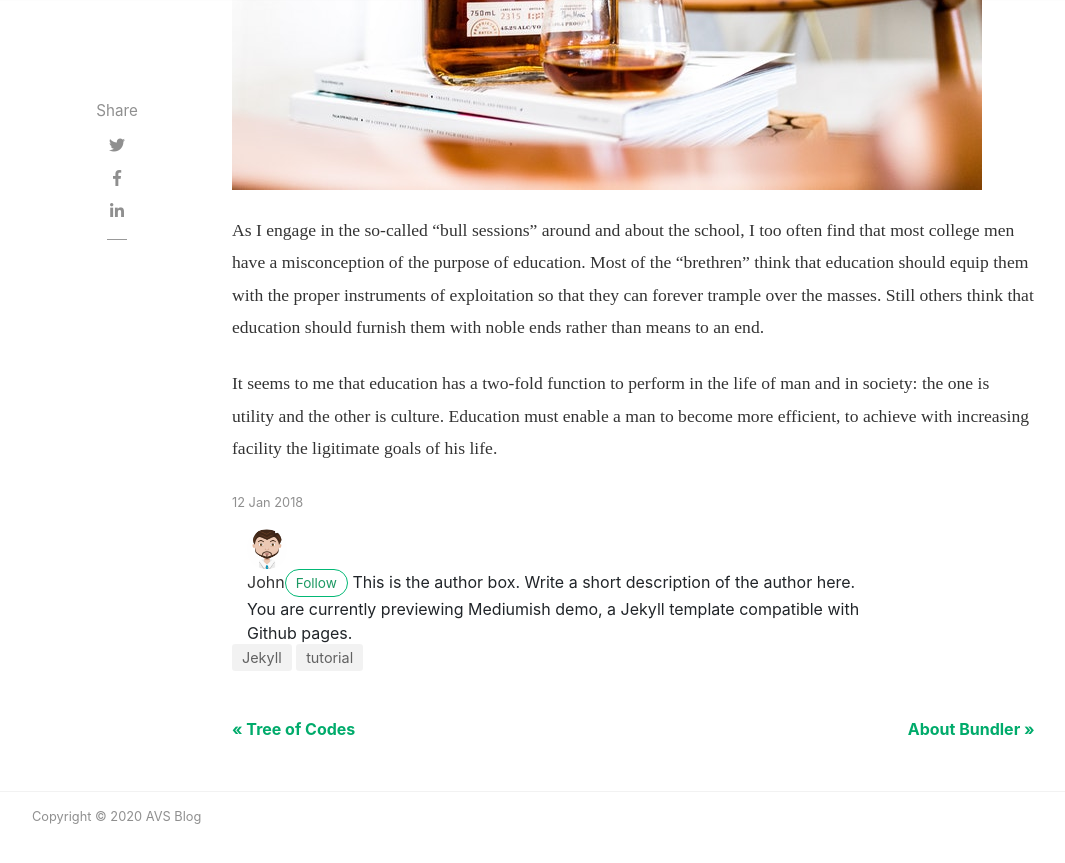
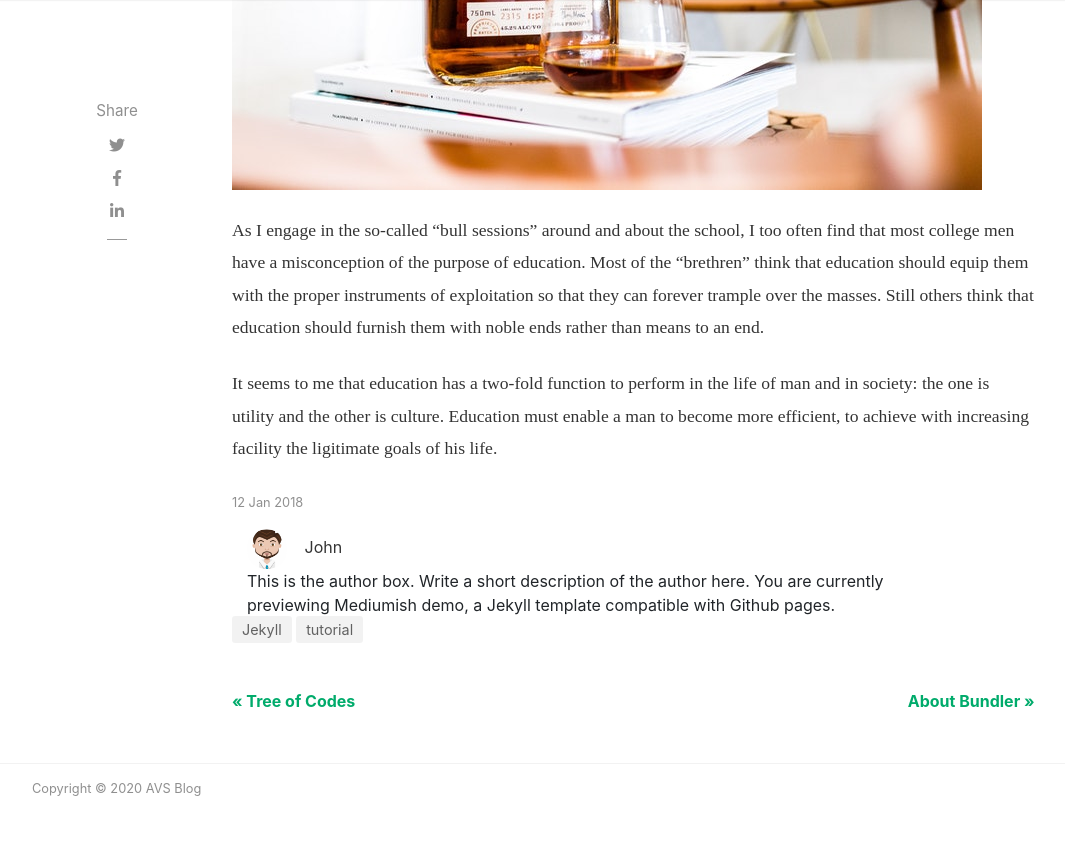
Before and after one commit to AVSBlog/avsblog.github.io, a Jekyll site: the page built from _posts/2018-01-12-we-all-wait-for-summer.md, in a window 1280 px wide and 900 px high, scrolled down 621 px. Shown: the top 863 px of the window, without its empty margins (53-1118 px from the left). Built offline with Jekyll 4.4.1, drawn with Linux system fonts in a browser that asks for light colours; nearby versions of some CDN libraries.

Commit message:
Fixed author

```diff
--- a/_layouts/default.html
+++ b/_layouts/default.html
@@ -58,8 +58,6 @@
                 </li>
                 <li class="nav-item">
                     <a class="nav-link" href="https://docs.microsoft.com/en-us/azure/azure-vmware/">AVS Documentation</a>
-                </li>
-
                 </li>
             </ul>
         <!-- End Menu -->
--- a/_layouts/post.html
+++ b/_layouts/post.html
@@ -67,14 +67,10 @@
             {% if page.author %}
             <div class="after-post-author">
                 <div class="col-xs-12 col-md-3 col-lg-2 text-center text-md-left mb-4 mb-md-0">
-                    {% if author.avatar %}
                     <img class="author-thumb" src="{{site.baseurl}}/{{ author.avatar }}" alt="{{ author.display_name }}">
-                    {% else %}
-                    <img class="author-thumb" src="https://www.gravatar.com/avatar/{{ author.gravatar }}?s=250&d=mm&r=x" alt="{{ author.display_name }}">
-                    {% endif %}
+                    <a target="_blank" class="link-dark" href="{{ author.web }}">{{ author.display_name }}</a>
                 </div>
                 <div class="col-xs-12 col-md-9 col-lg-10 text-center text-md-left">
-                    <a target="_blank" class="link-dark" href="{{ author.web }}">{{ author.display_name }}</a><a target="_blank" href="{{ author.twitter }}" class="btn follow">Follow</a>
                     <span class="author-description">{{ author.description }}</span>
                 </div>
             </div>
```
